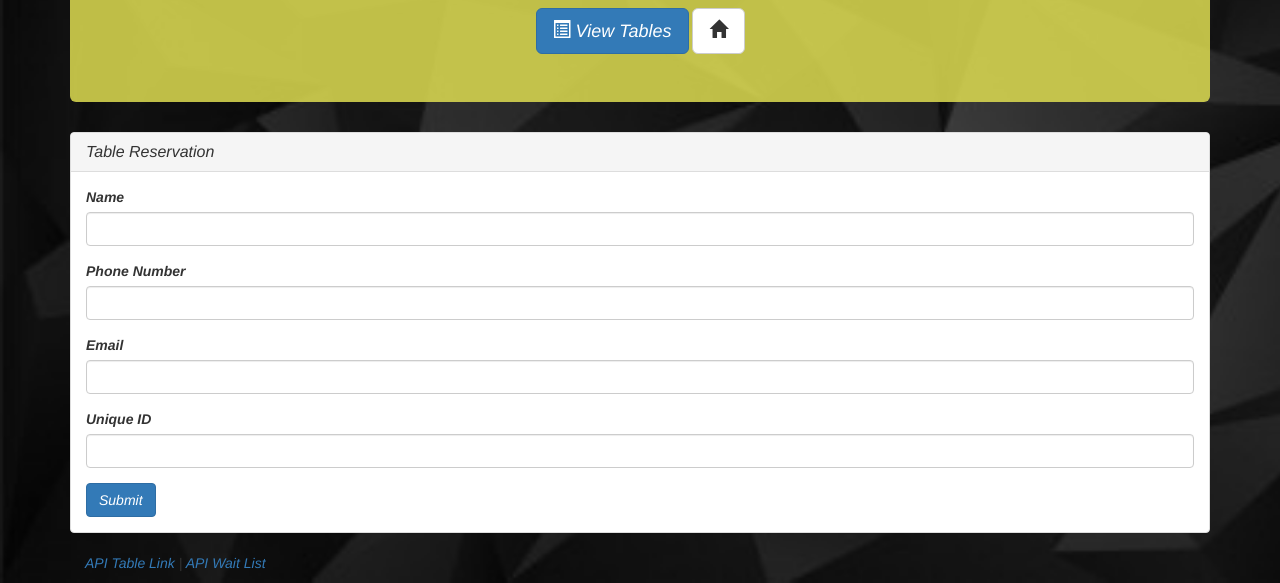
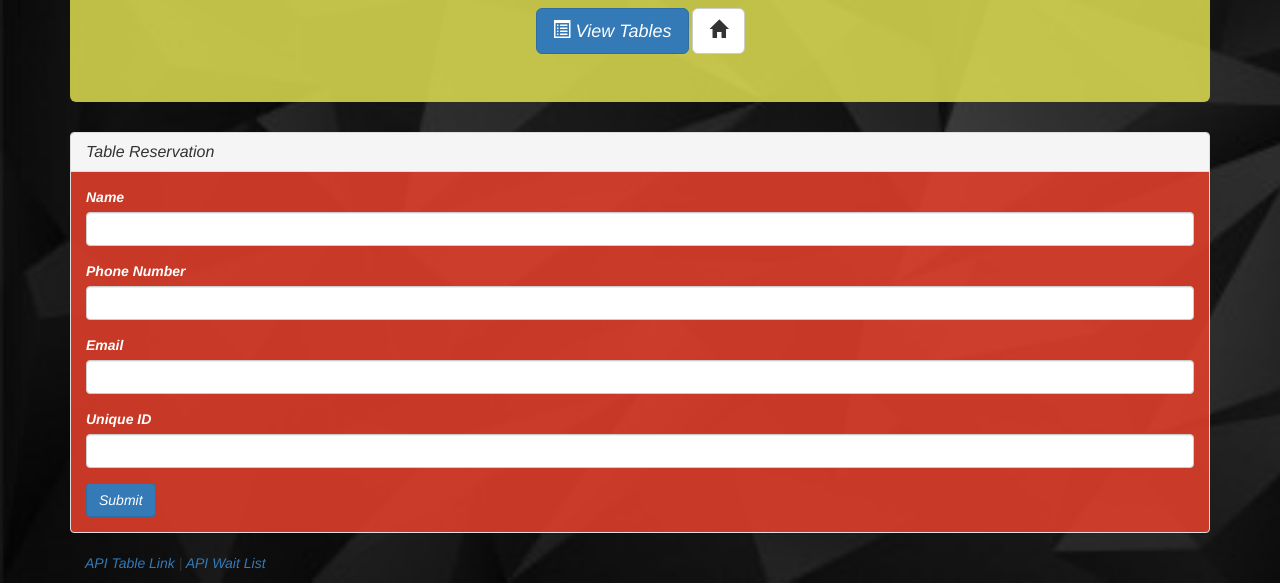
Before and after one commit to candygarcia014/restaurant-group, a website: page reservation.html in a window 1280 px wide. Shown: the part 239-822 px from the top of the page. Drawn offline with nearby package versions, Linux system fonts and the light colour scheme.

Commit message:
added style to form

```diff
--- a/style.css
+++ b/style.css
@@ -8,3 +8,11 @@ body {
 .jumbotron {
     background-color: rgba(222, 220, 81, 0.855);
 }
+
+.panel {
+    background-color: rgba(231, 65, 43, 0.855);
+}
+
+.form-group {
+    color: white;
+}
```
Also changed, not shown: reservation.html (line endings or trailing spaces).
